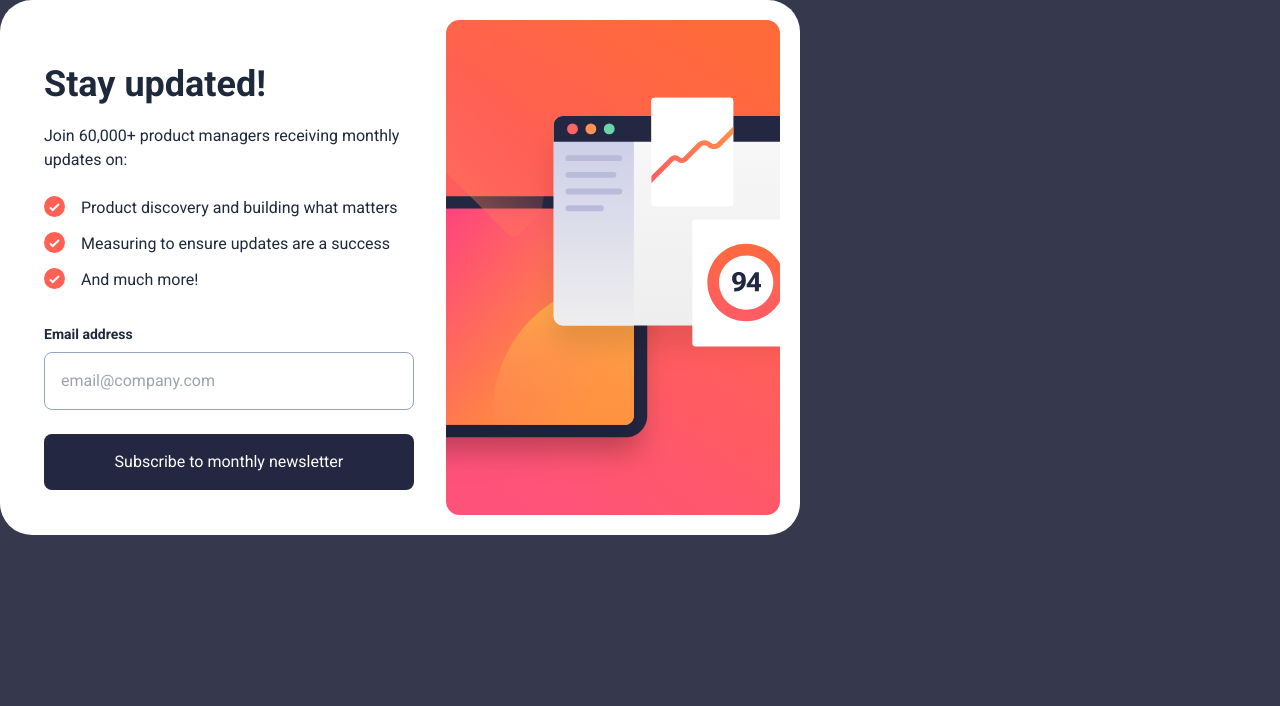
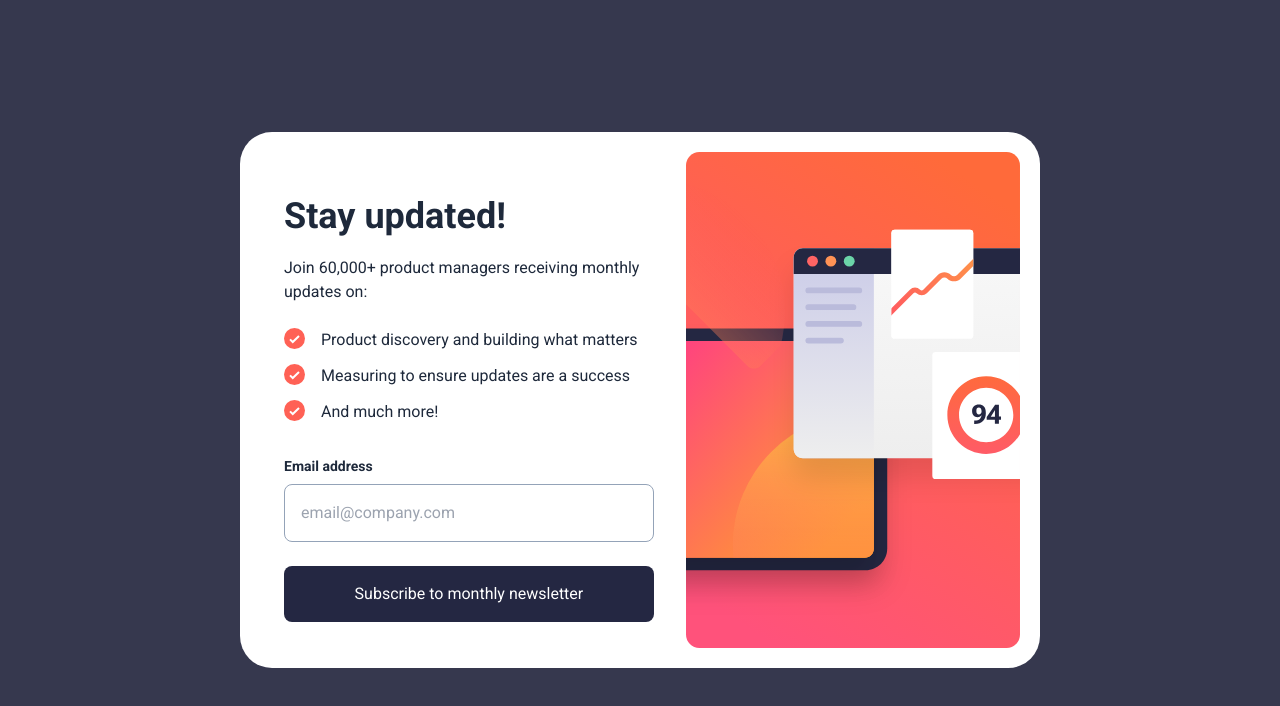
Before and after one commit to dirudeen/Newsletter-signup-component, a React (Vite) app: page / in a window 1280 px wide. Shown: the top 706 px of the page. Built offline with nearby package versions, Linux system fonts and the light colour scheme.

Commit message:
modified the box sizing

```diff
--- a/src/index.css
+++ b/src/index.css
@@ -3,13 +3,19 @@
 @tailwind components;
 @tailwind utilities;
 
-html {
+@layer base {
+  * {
+    @apply box-border;
+  }
+}
+
+/* html {
   box-sizing: border-box;
 }
 
 *, *::before, *::after {
   box-sizing: inherit;
-}
+} */
 
 body {
   @apply font-Roboto;
@@ -17,5 +23,9 @@ body {
   @apply text-slate-800;
   margin: 0;
   min-width: 100wv;
-  min-height: 100vh
+  min-height: 100vh;
+  display: flex;
+  justify-content: center;
+  align-items: center;
+
 }
```
